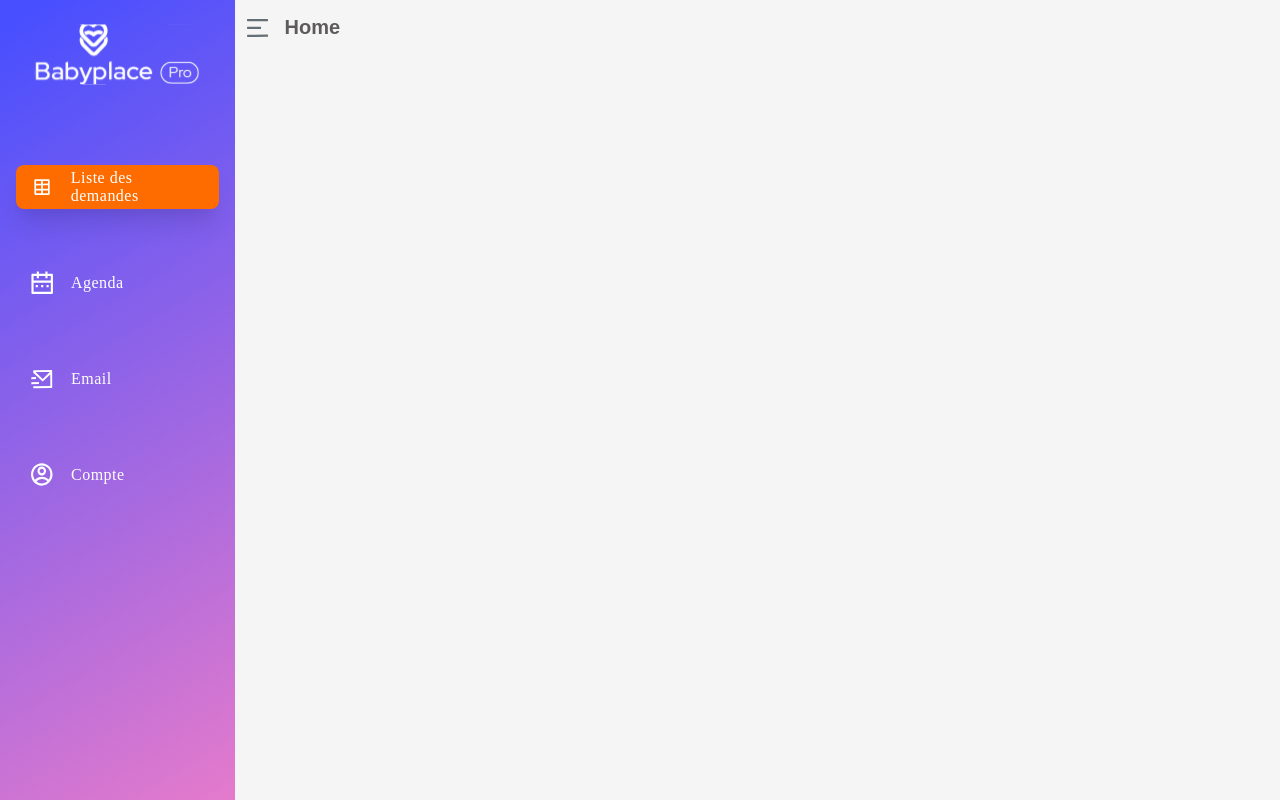
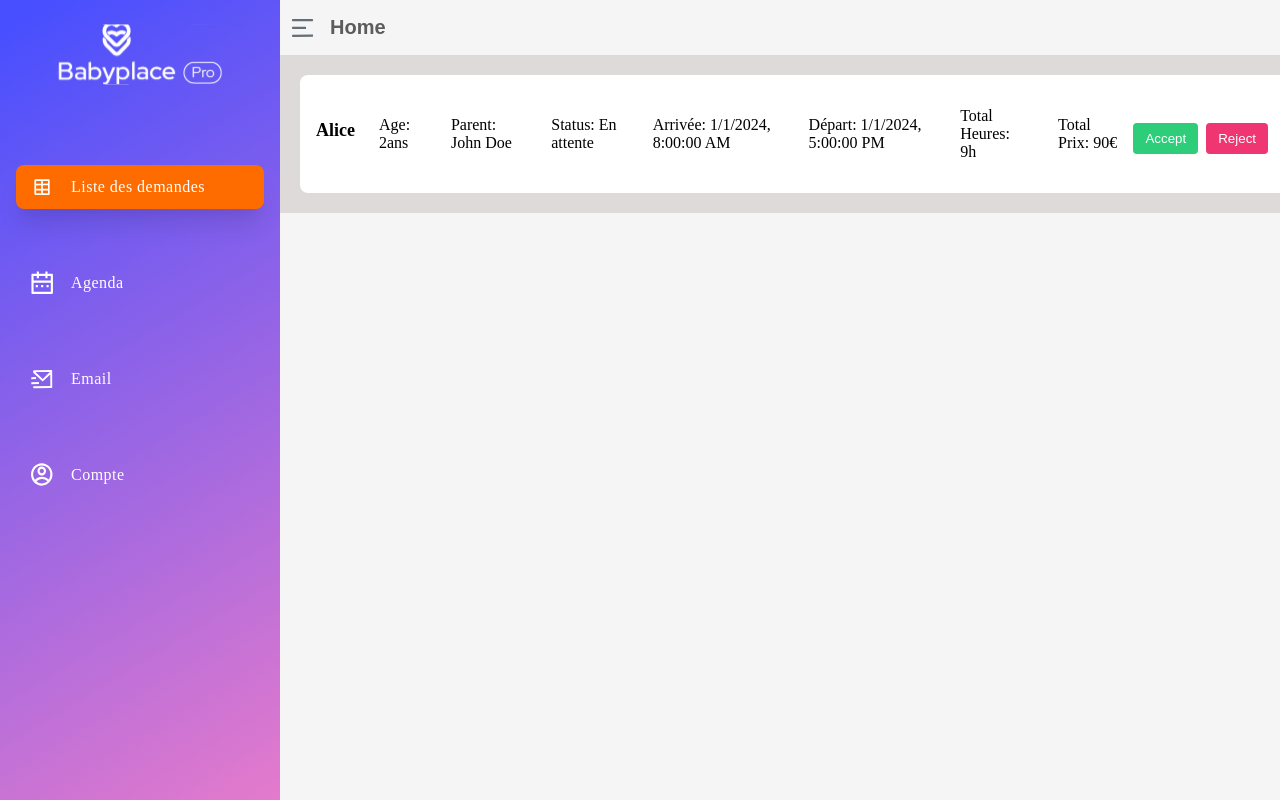
Before and after one commit to WildCodeSchool-2023-09/JS-RemoteFR-jurascripts-P3-Babyplace, a React (Vite) app in the folder frontend/: page /pro/dashboard in a window 1280 px wide. Built offline with nearby package versions, Linux system fonts and the light colour scheme.

Commit message:
added cards for test

```diff
--- /dev/null
+++ b/frontend/src/components/structure/ContentMain.jsx
@@ -0,0 +1,81 @@
+import React, { useState } from "react";
+import "../../styles/contentMain.scss";
+
+function ContentMain() {
+  const [cards, setCards] = useState([
+    {
+      id: 1,
+      babyName: "Alice",
+      age: "2ans",
+      parentName: "John Doe",
+      status: "En attente",
+      arrival: "2024-01-01T08:00:00Z",
+      departure: "2024-01-01T17:00:00Z",
+      totalHours: "9h",
+      totalPrice: "90€",
+    },
+  ]);
+
+  const handleStatusChange = (cardId, newStatus) => {
+    setCards((prevCards) =>
+      prevCards.map((card) =>
+        card.id === cardId ? { ...card, status: newStatus } : card
+      )
+    );
+  };
+
+  return (
+    <div className="content-main">
+      {cards.map((card) => (
+        <div className={`card ${card.status}`} key={card.id}>
+          <h3>{card.babyName}</h3>
+          <p>Age: {card.age}</p>
+          <p>Parent: {card.parentName}</p>
+          <p>Status: {card.status}</p>
+          <p>Arrivée: {new Date(card.arrival).toLocaleString()}</p>
+          <p>Départ: {new Date(card.departure).toLocaleString()}</p>
+          <p>Total Heures: {card.totalHours}</p>
+          <p>Total Prix: {card.totalPrice}</p>
+          {card.status === "En attente" && (
+            <>
+              <button
+                type="button"
+                className="btn-accept"
+                onClick={() => handleStatusChange(card.id, "accepted")}
+              >
+                Accept
+              </button>
+              <button
+                type="button"
+                className="btn-reject"
+                onClick={() => handleStatusChange(card.id, "rejected")}
+              >
+                Reject
+              </button>
+            </>
+          )}
+          {card.status === "accepted" && (
+            <button
+              type="button"
+              className="btn-modify"
+              onClick={() => handleStatusChange(card.id, "modified")}
+            >
+              Modify Status
+            </button>
+          )}
+          {card.status === "rejected" && (
+            <button
+              type="button"
+              className="btn-modify"
+              onClick={() => handleStatusChange(card.id, "modified")}
+            >
+              Modify Status
+            </button>
+          )}
+        </div>
+      ))}
+    </div>
+  );
+}
+
+export default ContentMain;
--- a/frontend/src/components/structure/ContentTop.jsx
+++ b/frontend/src/components/structure/ContentTop.jsx
@@ -6,6 +6,7 @@ function ContentTop({ toggleSidebar }) {
   const handleToggleSidebar = () => {
     toggleSidebar();
   };
+
   return (
     <div className="main-content-top">
       <button
--- a/frontend/src/pages/structure/Dashboard.jsx
+++ b/frontend/src/pages/structure/Dashboard.jsx
@@ -2,6 +2,7 @@ import { useState } from "react";
 import ContentTop from "../../components/structure/ContentTop";
 import Sidebar from "../../components/structure/Sidebar";
 import "../../styles/dashboard.scss";
+import ContentMain from "../../components/structure/ContentMain";
 
 function Dashboard() {
   const [isSidebarOpen, setIsSidebarOpen] = useState(true);
@@ -11,8 +12,11 @@ function Dashboard() {
   };
   return (
     <div className="dashboard-ctn-main">
-      {isSidebarOpen && <Sidebar />}
-      <ContentTop toggleSidebar={toggleSidebar} />
+      <Sidebar />
+      <div className="main-content">
+        <ContentTop toggleSidebar={toggleSidebar} />
+        <ContentMain />
+      </div>
     </div>
   );
 }
--- a/frontend/src/styles/_variables.scss
+++ b/frontend/src/styles/_variables.scss
@@ -5,9 +5,14 @@ $bg-gen: linear-gradient(
   rgb(227, 122, 204) 99.05%
 );
 $bg-dashboard: #f5f5f5;
+$bg-dashboard-content-main: #dedada;
+
 $clr-bg-active: #fe6c00;
 $clr-white: #fff;
 $clr-grey: #5d5b5b;
+$clr-border: #5d5b5b;
+$clr-accepted: #2dcd7a;
+$clr-rejected: #ef3672;
 
 $fs-h1: calc(0.5em + 3vw);
 $fs-h2: calc(0.5em + 1vw);
--- /dev/null
+++ b/frontend/src/styles/contentMain.scss
@@ -0,0 +1,69 @@
+@import "variables.scss";
+
+.content-main {
+  display: flex;
+  flex-wrap: wrap;
+  width: 100vw;
+  gap: 20px;
+  padding: 20px;
+  background-color: $bg-dashboard-content-main;
+
+  .card {
+    display: flex;
+    justify-content: center;
+    align-items: center;
+    background: $clr-white;
+    border-radius: 8px;
+    padding: 16px;
+    width: 80%;
+
+    &.accepted {
+      background-color: $clr-accepted;
+    }
+
+    &.rejected {
+      background-color: $clr-rejected;
+    }
+
+    h3 {
+      margin-right: 8px;
+      margin-bottom: 8px;
+      font-size: 18px;
+    }
+
+    p {
+      margin: 1rem;
+    }
+
+    .btn-accept {
+      margin-top: 8px;
+      padding: 8px 12px;
+      border: none;
+      border-radius: 4px;
+      cursor: pointer;
+      background-color: $clr-accepted;
+      color: $clr-white;
+      margin-right: 8px;
+    }
+    .btn-reject {
+      margin-top: 8px;
+      padding: 8px 12px;
+      border: none;
+      border-radius: 4px;
+      cursor: pointer;
+      background-color: $clr-rejected;
+      color: $clr-white;
+      margin-right: 8px;
+    }
+    .btn-modify {
+      margin-top: 8px;
+      padding: 8px 12px;
+      border: none;
+      border-radius: 4px;
+      cursor: pointer;
+      background-color: $clr-bg-active;
+      color: $clr-white;
+      margin-right: 8px;
+    }
+  }
+}
--- a/frontend/src/styles/dashboard.scss
+++ b/frontend/src/styles/dashboard.scss
@@ -10,4 +10,12 @@
     justify-content: center;
     align-items: center;
   }
+
+  .main-content {
+    display: flex;
+    flex-direction: column;
+    width: calc(100vw - 280px);
+    height: 100vh;
+    overflow-y: auto;
+  }
 }
```
